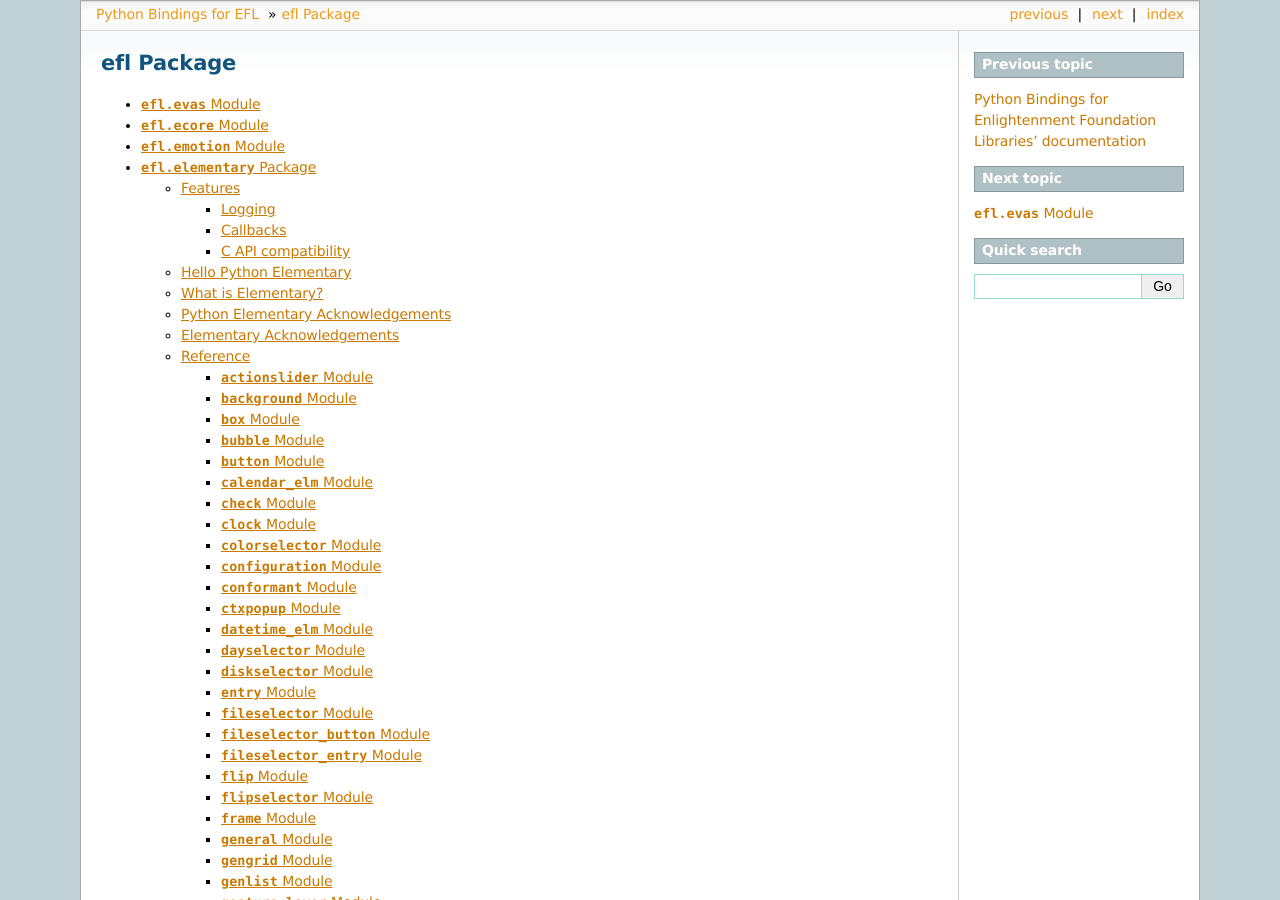
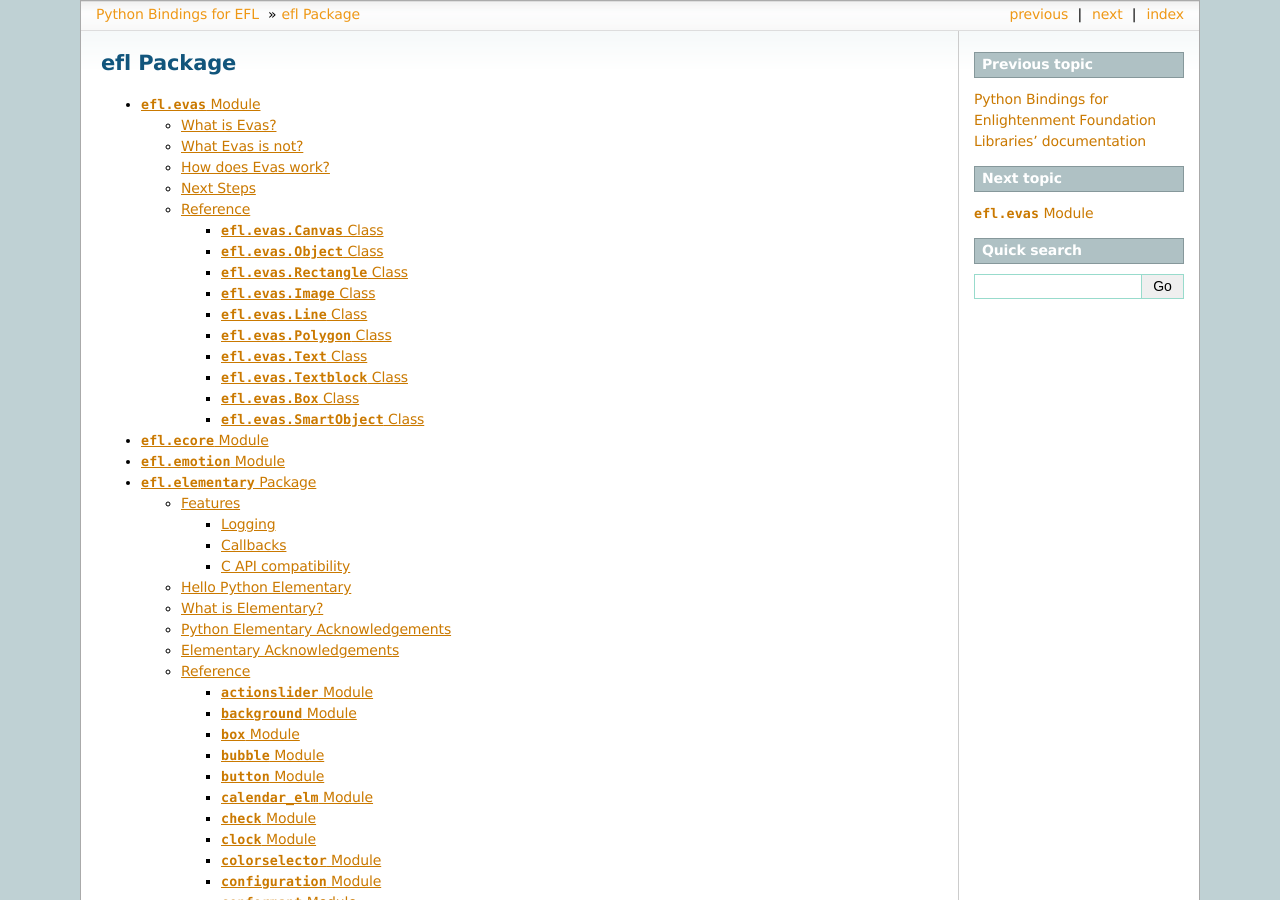
Before and after one commit to DaveMDS/python-efl, a Sphinx documentation site: the page built from doc/efl.rst, in a window 1280 px wide and 900 px high. Built offline with Sphinx 7.4.7, drawn with Linux system fonts in a browser that asks for light colours; some of the changed lines change nothing that is shown.

Commit message:
Python-EFL: put in the infra for Evas docs
SVN revision: 84337

```diff
--- a/doc/efl.rst
+++ b/doc/efl.rst
@@ -3,7 +3,7 @@ efl Package
 
 .. toctree::
 
-    module-evas
+    evas/evas
     module-ecore
     module-emotion
     elementary/elementary
--- /dev/null
+++ b/doc/evas/class-canvas.rst
@@ -0,0 +1,5 @@
+:class:`efl.evas.Canvas` Class
+===============================
+
+.. autoclass:: efl.evas.Canvas
+    :inherited-members:
--- /dev/null
+++ b/doc/evas/class-object-box.rst
@@ -0,0 +1,5 @@
+:class:`efl.evas.Box` Class
+===============================
+
+.. autoclass:: efl.evas.Box
+    :inherited-members:
--- /dev/null
+++ b/doc/evas/class-object-image.rst
@@ -0,0 +1,5 @@
+:class:`efl.evas.Image` Class
+===============================
+
+.. autoclass:: efl.evas.Image
+    :inherited-members:
--- /dev/null
+++ b/doc/evas/class-object-line.rst
@@ -0,0 +1,5 @@
+:class:`efl.evas.Line` Class
+===============================
+
+.. autoclass:: efl.evas.Line
+    :inherited-members:
--- /dev/null
+++ b/doc/evas/class-object-polygon.rst
@@ -0,0 +1,5 @@
+:class:`efl.evas.Polygon` Class
+===============================
+
+.. autoclass:: efl.evas.Polygon
+    :inherited-members:
--- /dev/null
+++ b/doc/evas/class-object-rectangle.rst
@@ -0,0 +1,5 @@
+:class:`efl.evas.Rectangle` Class
+===============================
+
+.. autoclass:: efl.evas.Rectangle
+    :inherited-members:
--- /dev/null
+++ b/doc/evas/class-object-smart.rst
@@ -0,0 +1,5 @@
+:class:`efl.evas.SmartObject` Class
+===============================
+
+.. autoclass:: efl.evas.SmartObject
+    :inherited-members:
--- /dev/null
+++ b/doc/evas/class-object-text.rst
@@ -0,0 +1,5 @@
+:class:`efl.evas.Text` Class
+===============================
+
+.. autoclass:: efl.evas.Text
+    :inherited-members:
--- /dev/null
+++ b/doc/evas/class-object-textblock.rst
@@ -0,0 +1,5 @@
+:class:`efl.evas.Textblock` Class
+===============================
+
+.. autoclass:: efl.evas.Textblock
+    :inherited-members:
--- /dev/null
+++ b/doc/evas/class-object.rst
@@ -0,0 +1,5 @@
+:class:`efl.evas.Object` Class
+===============================
+
+.. autoclass:: efl.evas.Object
+    :inherited-members:
--- /dev/null
+++ b/doc/evas/evas.rst
@@ -0,0 +1,214 @@
+:mod:`efl.evas` Module
+======================
+
+
+What is Evas?
+-------------
+
+Evas is a clean display canvas API for several target display systems
+that can draw anti-aliased text, smooth super and sub-sampled scaled
+images, alpha-blend objects and much more.
+
+It abstracts any need to know much about what the characteristics of
+your display system are or what graphics calls are used to draw them
+and how. It deals on an object level where all you do is create and
+manipulate objects in a canvas, set their properties, and the rest is
+done for you.
+
+Evas optimises the rendering pipeline to minimise effort in redrawing
+changes made to the canvas and so takes this work out of the
+programmers hand, saving a lot of time and energy.
+
+It's small and lean, designed to work on embedded systems all the way
+to large and powerful multi-cpu workstations. It can be compiled to
+only have the features you need for your target platform if you so
+wish, thus keeping it small and lean. It has several display
+back-ends, letting it display on several display systems, making it
+portable for cross-device and cross-platform development.
+
+
+What Evas is not?
+-----------------
+
+Evas is not a widget set or widget toolkit, however it is their base. See
+:doc:`Elementary </elementary/elementary>` for a toolkit
+based on :doc:`Evas </evas/evas>`, :doc:`Edje </edje/edje>`,
+:doc:`Ecore </ecore/ecore>` and other Enlightenment technologies.
+
+It is not dependent or aware of main loops, input or output systems. Input
+should be polled from various sources and fed to Evas. Similarly, it will
+not create windows or report windows updates to your system, rather just
+drawing the pixels and reporting to the user the areas that were changed.
+
+
+How does Evas work?
+-------------------
+
+Evas is a canvas display library. This is markedly different from most
+display and windowing systems as a canvas is structural and is also a
+state engine, whereas most display and windowing systems are immediate
+mode display targets. Evas handles the logic between a structural
+display via its state engine, and controls the target windowing system
+in order to produce rendered results of the current canvas' state on
+the display.
+
+Immediate mode display systems retain very little, or no state. A
+program will execute a series of commands, as in the pseudo code::
+
+    draw line from position (0, 0) to position (100, 200);
+
+    draw rectangle from position (10, 30) to position (50, 500);
+
+    bitmap_handle = create_bitmap();
+    scale bitmap_handle to size 100 x 100;
+    draw image bitmap_handle at position (10, 30);
+
+The series of commands is executed by the windowing system and the
+results are displayed on the screen (normally). Once the commands are
+executed the display system has little or no idea of how to reproduce
+this image again, and so has to be instructed by the application how
+to redraw sections of the screen whenever needed. Each successive
+command will be executed as instructed by the application and either
+emulated by software or sent to the graphics hardware on the device to
+be performed.
+
+The advantage of such a system is that it is simple, and gives a
+program tight control over how something looks and is drawn. Given the
+increasing complexity of displays and demands by users to have better
+looking interfaces, more and more work is needing to be done at this
+level by the internals of widget sets, custom display widgets and
+other programs. This means more and more logic and display rendering
+code needs to be written time and time again, each time the
+application needs to figure out how to minimise redraws so that
+display is fast and interactive, and keep track of redraw logic. The
+power comes at a high-price, lots of extra code and work.  Programmers
+not very familiar with graphics programming will often make mistakes
+at this level and produce code that is sub optimal. Those familiar
+with this kind of programming will simply get bored by writing the
+same code again and again.
+
+For example, if in the above scene, the windowing system requires the
+application to redraw the area from 0, 0 to 50, 50 (also referred as
+"expose event"), then the programmer must calculate manually the
+updates and repaint it again::
+
+    Redraw from position (0, 0) to position (50, 50):
+
+    // what was in area (0, 0, 50, 50)?
+
+    // 1. intersection part of line (0, 0) to (100, 200)?
+      draw line from position (0, 0) to position (25, 50);
+
+    // 2. intersection part of rectangle (10, 30) to (50, 500)?
+      draw rectangle from position (10, 30) to position (50, 50)
+
+    // 3. intersection part of image at (10, 30), size 100 x 100?
+      bitmap_subimage = subregion from position (0, 0) to position (40, 20)
+      draw image bitmap_subimage at position (10, 30);
+
+The clever reader might have noticed that, if all elements in the
+above scene are opaque, then the system is doing useless paints: part
+of the line is behind the rectangle, and part of the rectangle is
+behind the image. These useless paints tend to be very costly, as
+pixels tend to be 4 bytes in size, thus an overlapping region of 100 x
+100 pixels is around 40000 useless writes! The developer could write
+code to calculate the overlapping areas and avoid painting then, but
+then it should be mixed with the "expose event" handling mentioned
+above and quickly one realizes the initially simpler method became
+really complex.
+
+Evas is a structural system in which the programmer creates and
+manages display objects and their properties, and as a result of this
+higher level state management, the canvas is able to redraw the set of
+objects when needed to represent the current state of the canvas.
+
+For example, the pseudo code::
+
+    line_handle = create_line();
+    set line_handle from position (0, 0) to position (100, 200);
+    show line_handle;
+
+    rectangle_handle = create_rectangle();
+    move rectangle_handle to position (10, 30);
+    resize rectangle_handle to size 40 x 470;
+    show rectangle_handle;
+
+    bitmap_handle = create_bitmap();
+    scale bitmap_handle to size 100 x 100;
+    move bitmap_handle to position (10, 30);
+    show bitmap_handle;
+
+    render scene;
+
+This may look longer, but when the display needs to be refreshed or
+updated, the programmer only moves, resizes, shows, hides etc. the
+objects that need to change. The programmer simply thinks at the
+object logic level, and the canvas software does the rest of the work
+for them, figuring out what actually changed in the canvas since it
+was last drawn, how to most efficiently redraw the canvas and its
+contents to reflect the current state, and then it can go off and do
+the actual drawing of the canvas.
+
+This lets the programmer think in a more natural way when dealing with
+a display, and saves time and effort of working out how to load and
+display images, render given the current display system etc. Since
+Evas also is portable across different display systems, this also
+gives the programmer the ability to have their code ported and
+displayed on different display systems with very little work.
+
+Evas can be seen as a display system that stands somewhere between a
+widget set and an immediate mode display system. It retains basic
+display logic, but does very little high-level logic such as
+scrollbars, sliders, push buttons etc.
+
+
+Next Steps
+----------
+
+After you understood what Evas is and installed it in your system you
+should proceed understanding the programming interface for all
+objects, then see the specific for the most used elements. We'd
+recommend you to take a while to learn
+:doc:`Elementary </elementary/elementary>` and :doc:`Edje </edje/edje>` as
+they will likely save you tons of work compared to using just Evas directly.
+
+Recommended reading:
+
+- :class:`efl.evas.Canvas`, where you'll get how to handle an Evas canvas,
+- :class:`efl.evas.Object`, where you'll get how to basically manipulate generic
+  objects lying on an Evas canvas, handle canvas and object events, etc.
+- :class:`efl.evas.Rectangle`, to learn about the most basic object type on Evas --
+  the rectangle.
+- :class:`efl.evas.Polygon`, to learn how to create polygon elements on the canvas.
+- :class:`efl.evas.Line`, to learn how to create line elements on the canvas.
+- :class:`efl.evas.Image`, to learn about image objects, over which Evas can do a
+  plethora of operations.
+- :class:`efl.evas.Text`, to learn how to create textual elements on the canvas.
+- :class:`efl.evas.Textblock`, to learn how to create multiline textual elements on
+  the canvas.
+- :class:`efl.evas.Box`, to learn how to pack objects in different layouts.
+- :class:`efl.evas.SmartObject`, to define new objects that provide *custom*
+  functions to handle clipping, hiding, moving, resizing, color
+  setting and more. These could be as simple as a group of objects
+  that move together (see :class:`efl.evas.ClippedSmartObject`) up to
+  implementations of what ends to be a widget, providing some
+  intelligence (thus the name) to Evas objects -- like a button or
+  check box, for example.
+
+
+Reference
+---------
+
+.. toctree::
+   :maxdepth: 4
+
+   class-canvas
+   class-object
+   class-object-rectangle
+   class-object-image
+   class-object-line
+   class-object-polygon
+   class-object-text
+   class-object-textblock
+   class-object-box
+   class-object-smart
--- a/doc/module-evas.rst
+++ /dev/null
@@ -1,4 +0,0 @@
-:mod:`efl.evas` Module
-----------------------
-
-.. automodule:: efl.evas
```
Also changed, not shown: 3 other files.
